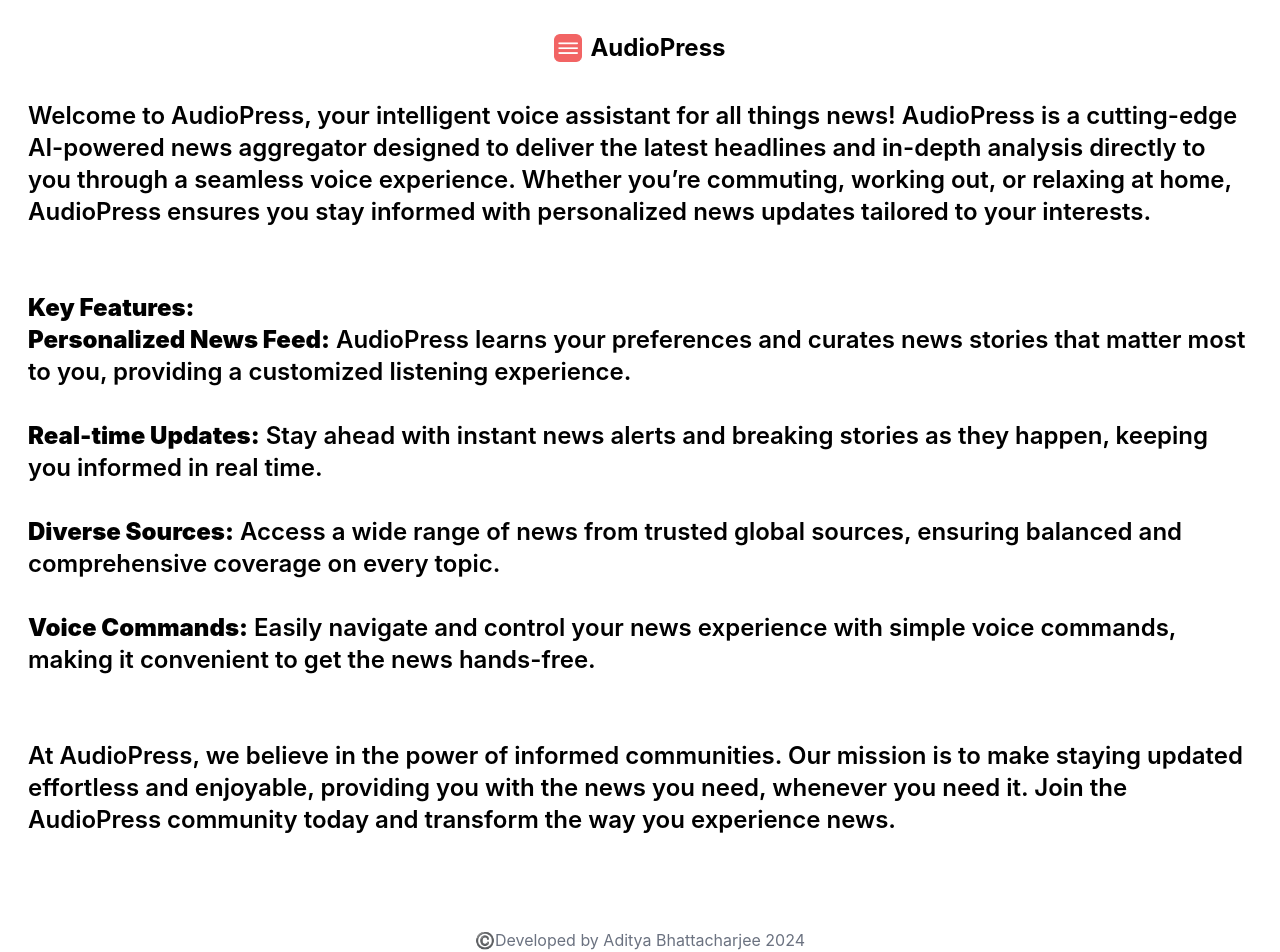
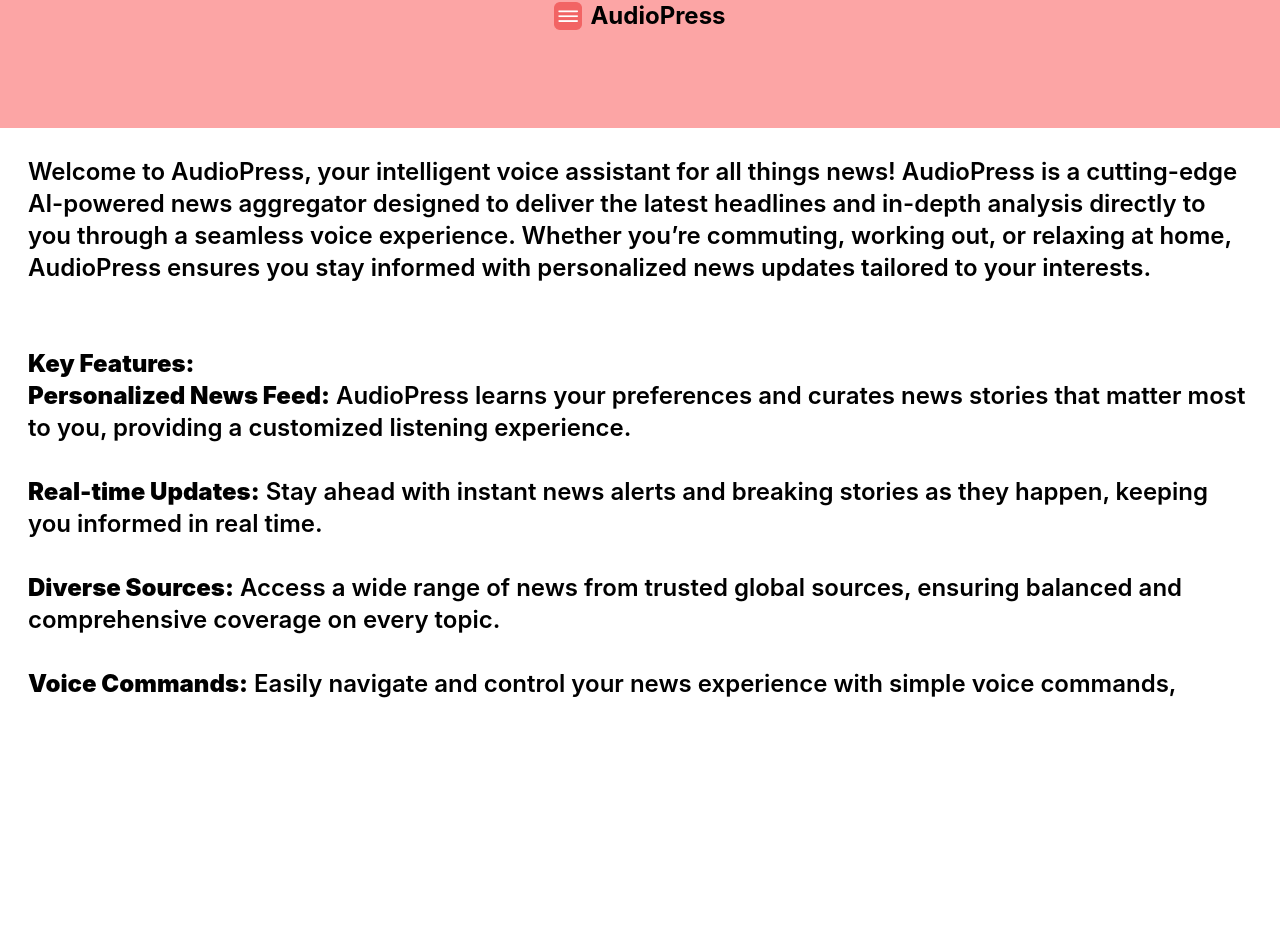
Before and after one commit to Adi0706/AudioPress, a React (Create React App) app in the folder client/: page /About in a window 1280 px wide. Shown: the part 96-1048 px from the top of the page. After the commit the page ends 800 px from the top, so only its background shows below. Built offline with nearby package versions, Linux system fonts and the light colour scheme.

Commit message:
About Page rebuilt

```diff
--- a/client/src/Pages/About.jsx
+++ b/client/src/Pages/About.jsx
@@ -1,15 +1,15 @@
 import React from 'react'
-import Navbar from '../Components/Navbar' ;
 import Logo from '../Media/LandingPage/Logo.png' ;
+import { Link } from 'react-router-dom';
 
 function About() {
   return (
     <>
-    <div className='About w-screen h-screen'>
-        <Navbar />
-        <div className='w-full h-full '>
-        <span className='text-2xl font-bold flex items-center gap-2 m-2 flex items-center justify-center  mt-12 '><img src={Logo} className='w-7 h-7'></img>AudioPress
-        </span>
+    <div className='About w-screen h-screen overflow-x-hidden '>
+
+        <div className='w-full h-full'>
+       <Link to='/'> <span className='text-2xl font-bold flex items-center gap-2 p-24 flex items-center justify-center   bg-red-300 '><img src={Logo} className='w-7 h-7'></img>AudioPress
+        </span></Link>
         <p className='text-2xl p-7 font-semibold '>
 
 
@@ -40,7 +40,7 @@ AudioPress is a cutting-edge AI-powered news aggregator designed to deliver the
 
 At AudioPress, we believe in the power of informed communities. Our mission is to make staying updated effortless and enjoyable, providing you with the news you need, whenever you need it. Join the AudioPress community today and transform the way you experience news.
         </p>
-        <span className='flex items-center justify-center mt-16 text-gray-500'>©️Developed by Aditya Bhattacharjee 2024</span>
+        <span className='flex items-center justify-center mt-12 text-gray-500'>©️Developed by Aditya Bhattacharjee 2024</span>
         </div>
     </div>
 
--- a/client/src/Pages/DashBoard.jsx
+++ b/client/src/Pages/DashBoard.jsx
@@ -198,7 +198,7 @@ function DashBoard() {
           {RenderAccountShowModal()}
         </div>
         {showSidebar && <RenderSideBar />}
-        <div className='Dashboard-main p-5 w-full flex flex-col items-center overflow-x-hidden'>
+        <div className='Dashboard-main p-5 w-full flex flex-col items-center overflow-x-hidden overflow-y-hidden'>
           <h1 className='text-5xl font-bold text-center mb-8'>Your News Feed</h1>
           <p className='text-lg text-center mb-8'>Stay Ahead with Cutting-Edge Insights from Your AI Voice Assistant</p>
           <div className='flex justify-center mb-4'>
--- a/client/src/Pages/LoginDashboard.jsx
+++ b/client/src/Pages/LoginDashboard.jsx
@@ -474,7 +474,7 @@ function LoginDashBoard() {
         {RenderAccountShowModal()} {/* Render account modal */}
       </div>
       {showSidebar && <RenderSideBar />}
-        <div className='Dashboard-main p-5 w-full flex flex-col items-center'>
+        <div className='Dashboard-main p-5 w-full flex flex-col items-center overflow-x-hidden overflow-y-hidden'>
           <h1 className='text-5xl font-bold text-center mb-8'>Your News Feed</h1>
           <p className='text-lg text-center mb-8'>Stay Ahead with Cutting-Edge Insights from Your AI Voice Assistant</p>
           <div className='flex justify-center mb-4'>
```
